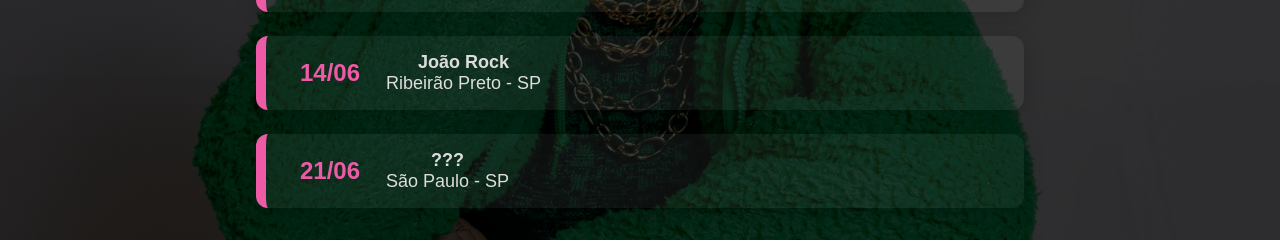
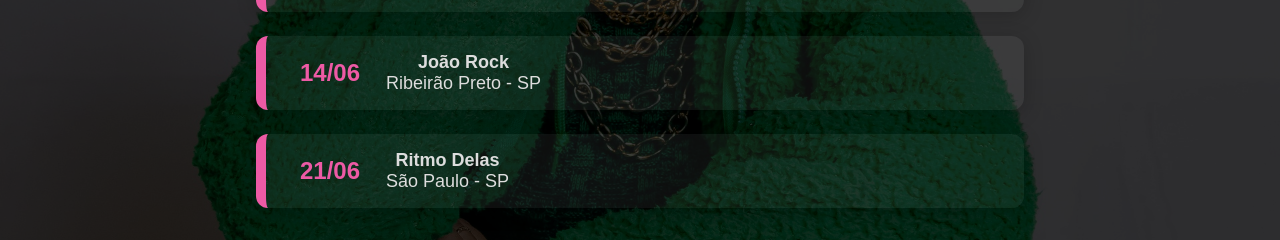
Before and after one commit to vLecaBR/djfranzoni-portfolio, a React (Create React App) app: page / in a window 1280 px wide. Shown: the part 2291-2531 px from the top of the page. Built offline with nearby package versions, Linux system fonts and the light colour scheme.

Commit message:
ritmo delas

```diff
--- a/src/Components/Events/index.jsx
+++ b/src/Components/Events/index.jsx
@@ -28,10 +28,10 @@
 
 export default function Events() {
   const events = [
-    { date: "07/06", name: "IntegraBio", local: "Alfenas - MG" },
+    { date: "07/06", name: "IntegraBio", local: "Alfenas - MG"  },
     { date: "13/06", name: "El Bailon", local: "Ribeirão Preto - SP" },
     { date: "14/06", name: "João Rock", local: "Ribeirão Preto - SP" },
-    { date: "21/06", name: "???", local: "São Paulo - SP" },
+    { date: "21/06", name: "Ritmo Delas", local: "São Paulo - SP" },
   ];
 
   return (
```
